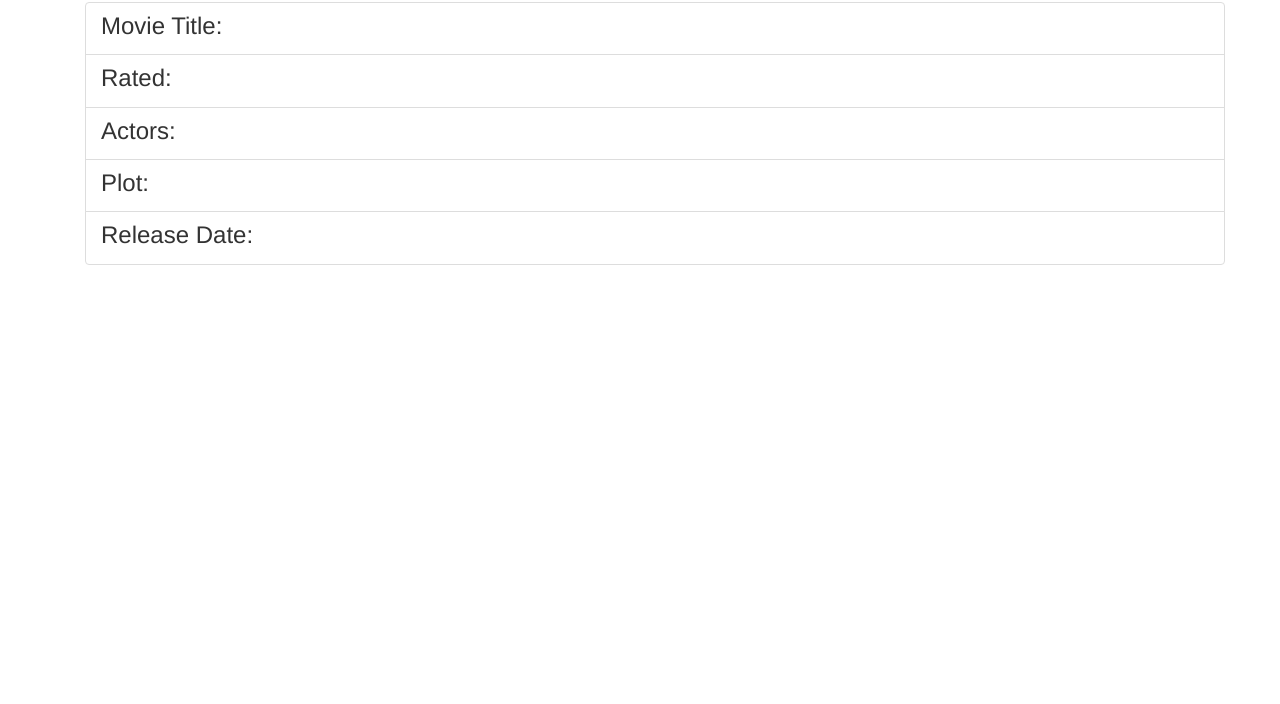
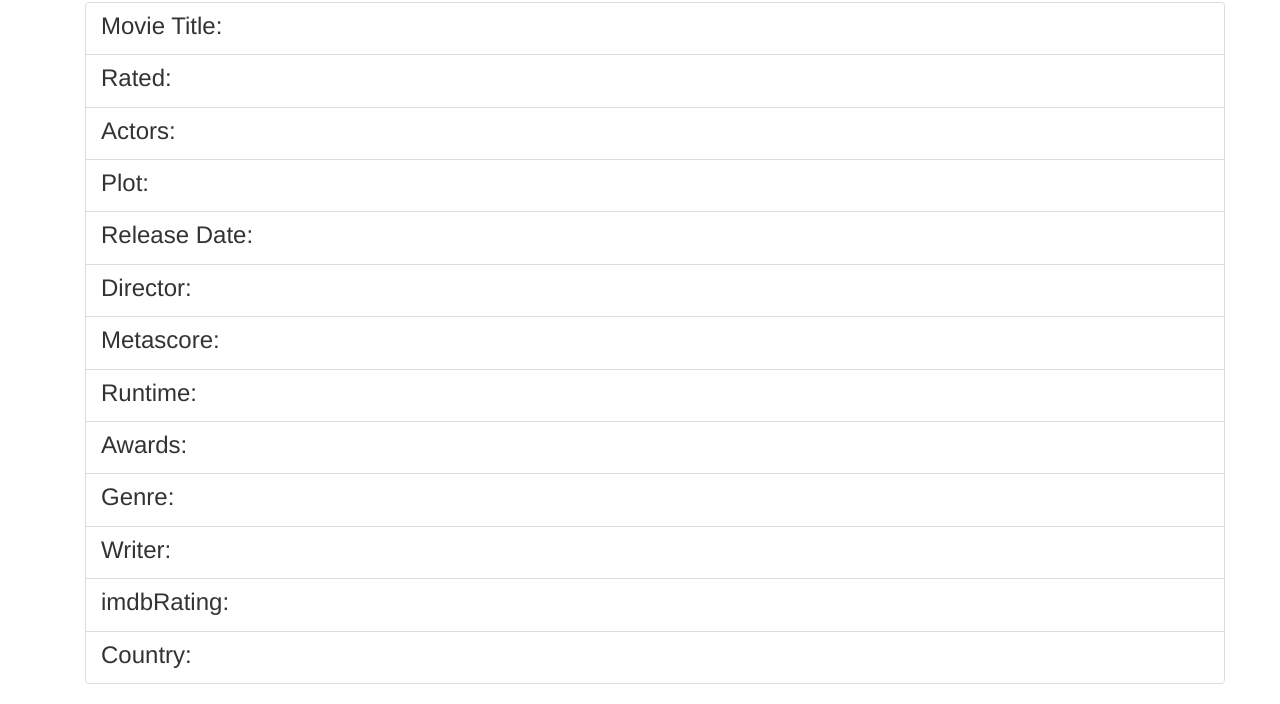
Before and after one commit to heleirious/lesson8_ajax, a plain HTML site: page index.html in a window 1280 px wide. Shown: the part 533-1237 px from the top of the page. Before the commit the page ends 818 px from the top, so only its background shows below. Drawn offline with nearby package versions, Linux system fonts and the light colour scheme.

Commit message:
lesson 8 second commit

```diff
--- a/index.html
+++ b/index.html
@@ -1,8 +1,8 @@
 <html>
 <!- -
 Program Name:   Seminole Movie Connection
-Author:
-Date:
+Author: Helei Gomariz
+Date: April 12, 2017
 Filename:   index.html
 - ->
 
@@ -53,8 +53,44 @@ Filename:   index.html
             <h3 class="list-group-item-heading">Release Date:</h3>
             <p class="list-group-item-text lead text-primary" id="Released">  </p>
         </a>
+        <a href="#" class="list-group-item">
+            <h3 class="list-group-item-heading">Director:</h3>
+            <p class="list-group-item-text lead text-primary" id="Director">  </p>
+        </a>
+       <a href="#" class="list-group-item">
+            <h3 class="list-group-item-heading">Metascore:</h3>
+            <p class="list-group-item-text lead text-primary" id="Metascore">  </p>
+        </a>
+       <a href="#" class="list-group-item">
+            <h3 class="list-group-item-heading">Runtime:</h3>
+            <p class="list-group-item-text lead text-primary" id="Runtime">  </p>
+        </a>
+       <a href="#" class="list-group-item">
+            <h3 class="list-group-item-heading">Awards:</h3>
+            <p class="list-group-item-text lead text-primary" id="Awards">  </p>
+        </a>
+       <a href="#" class="list-group-item">
+            <h3 class="list-group-item-heading">Genre:</h3>
+            <p class="list-group-item-text lead text-primary" id="Genre">  </p>
+        </a>
+        <a href="#" class="list-group-item">
+            <h3 class="list-group-item-heading">Writer:</h3>
+            <p class="list-group-item-text lead text-primary" id="Writer">  </p>
+        </a>
+
+    <a href="#" class="list-group-item">
+            <h3 class="list-group-item-heading">imdbRating:</h3>
+            <p class="list-group-item-text lead text-primary" id="imdbRating">  </p>
+        </a>
+
+    <a href="#" class="list-group-item">
+            <h3 class="list-group-item-heading">Country:</h3>
+            <p class="list-group-item-text lead text-primary" id="Country">  </p>
+        </a>
+
 
     </div>
+
 </div>
     <script>
         $(document).ready(function(){
@@ -71,6 +107,14 @@ Filename:   index.html
                      $('#Actors').html(json.Actors);
                      $('#Plot').html(json.Plot);
                      $('#Released').html(json.Released);
+                     $('#Director').html(json.Director);
+                     $('#Metascore').html(json.Metascore);
+                     $('#Runtime').html(json.Runtime);
+                     $('#Awards').html(json.Awards);
+                     $('#Genre').html(json.Genre);
+                     $('#Writer').html(json.Writer);
+                     $('#imdbRating').html(json.imdbRating);
+                     $('#Country').html(json.Country);
                 })
                 .fail(function() {
                       alert("Posting failed.");
```
Also changed, not shown: 1 other file.
